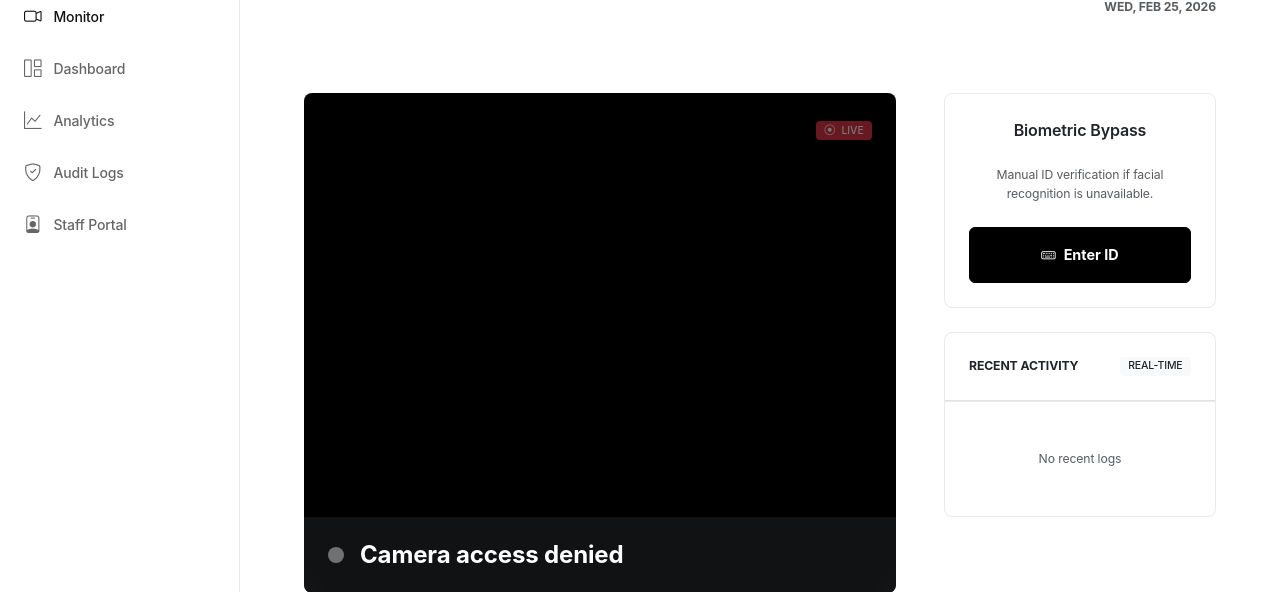
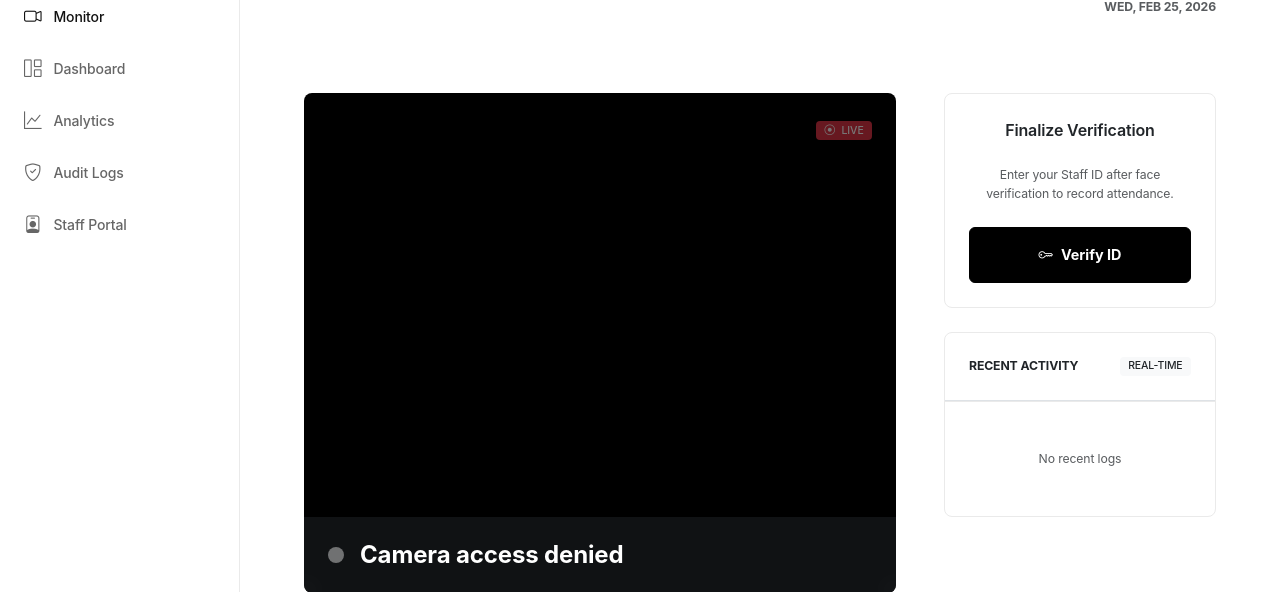
Before and after one commit to kith11/CVIAAR, a Flask app: page / in a window 1280 px wide. Shown: the part 118-710 px from the top of the page. Run offline with Flask 3, Linux system fonts and the light colour scheme; data that the repository does not hold is empty.

Commit message:
UI_Fix_Rename_Bypass_to_Verification_Step_2

```diff
--- a/templates/index.html
+++ b/templates/index.html
@@ -39,12 +39,12 @@
 
     <!-- Sidebar -->
     <div class="col-lg-4">
-        <!-- Manual Entry -->
+        <!-- Identity Verification Step 2 -->
         <div class="card mb-4 text-center">
-            <div class="card-title justify-content-center">Biometric Bypass</div>
-            <p class="text-muted small mb-4">Manual ID verification if facial recognition is unavailable.</p>
+            <div class="card-title justify-content-center">Finalize Verification</div>
+            <p class="text-muted small mb-4">Enter your Staff ID after face verification to record attendance.</p>
             <button class="btn btn-primary w-100 py-3 fw-bold" data-bs-toggle="modal" data-bs-target="#manualEntryModal">
-                <i class="bi bi-keyboard me-2"></i>Enter ID
+                <i class="bi bi-key me-2"></i>Verify ID
             </button>
         </div>
 
@@ -69,7 +69,7 @@
     <div class="modal-dialog modal-sm modal-dialog-centered">
         <div class="modal-content border-0 p-4">
             <div class="d-flex justify-content-between align-items-center mb-4">
-                <h5 class="fw-bold mb-0">Identity Access</h5>
+                <h5 class="fw-bold mb-0">Identity Confirmation</h5>
                 <button type="button" class="btn-close" data-bs-dismiss="modal" aria-label="Close"></button>
             </div>
 
@@ -92,8 +92,8 @@
             </form>
 
             <div class="d-grid gap-2">
-                <button class="btn btn-primary py-3 fw-bold" onclick="loginSubmit()">CHECK IN</button>
-                <button class="btn btn-outline py-3 small" onclick="logoutSubmit()">CHECK OUT</button>
+                <button class="btn btn-primary py-3 fw-bold" onclick="loginSubmit()">CONFIRM IDENTITY</button>
+                <button class="btn btn-outline py-3 small" onclick="logoutSubmit()">SIGN OUT (FINALIZE)</button>
             </div>
         </div>
     </div>
```
